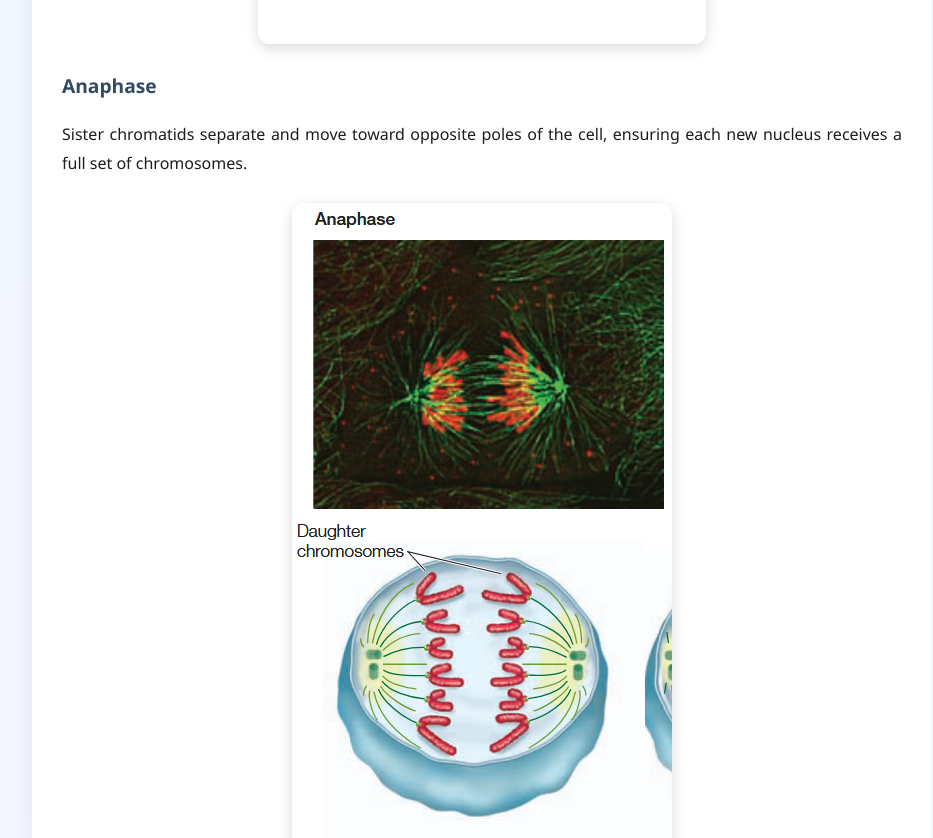
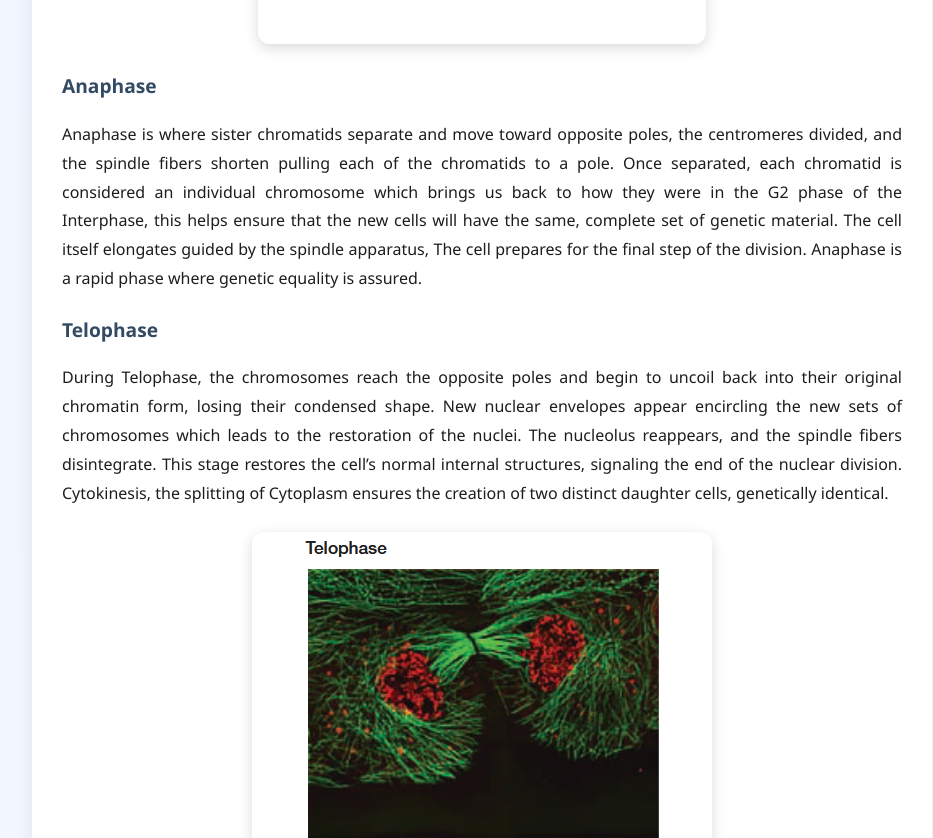
Before and after one commit to KHAJOU-ABDELLAH/KHAJOU-ABDELLAH.github.io, a plain HTML site: page index.html in a window 1280 px wide. Shown: the part 5804-6642 px from the top of the page, without its empty margins (158-1091 px from the left). Drawn offline with Linux system fonts and the light colour scheme.

Commit message:
Update index.html

```diff
--- a/index.html
+++ b/index.html
@@ -253,13 +253,15 @@ This stage sets foundation for the entire division.
 
       <h4>Anaphase</h4>
       <p>
-        Sister chromatids separate and move toward opposite poles of the cell, ensuring each new nucleus receives a full set of chromosomes.
-      </p>
-      <img src="Screenshot 2025-11-12 114753.png" alt="Anaphase diagram" />
+        Anaphase is where sister chromatids separate and move toward opposite poles, the centromeres divided, and the spindle fibers shorten pulling each of the chromatids to a pole. Once separated, each chromatid is considered an individual chromosome which brings us back to how they were in the G2 phase of the Interphase, this helps ensure that the new cells will have the same, complete set of genetic material.
+The cell itself elongates guided by the spindle apparatus, The cell prepares for the final step of the division. Anaphase is a rapid phase where genetic equality is assured.
+
 
       <h4>Telophase</h4>
       <p>
-        Chromosomes arrive at opposite poles and begin to de-condense into chromatin. New nuclear envelopes form around each set, creating two nuclei. This marks the end of nuclear division and is followed by cytokinesis, the physical splitting of the cytoplasm into two daughter cells.
+        During Telophase, the chromosomes reach the opposite poles and begin to uncoil back into their original chromatin form, losing their condensed shape. New nuclear envelopes appear encircling the new sets of chromosomes which leads to the restoration of the nuclei. The nucleolus reappears, and the spindle fibers disintegrate. This stage restores the cell’s normal internal structures, signaling the end of the nuclear division.
+Cytokinesis, the splitting of Cytoplasm ensures the creation of two distinct daughter cells, genetically identical.
+
       </p>
       <img src="Screenshot 2025-11-12 115500.png" alt="Telophase diagram" />
     </section>
```
